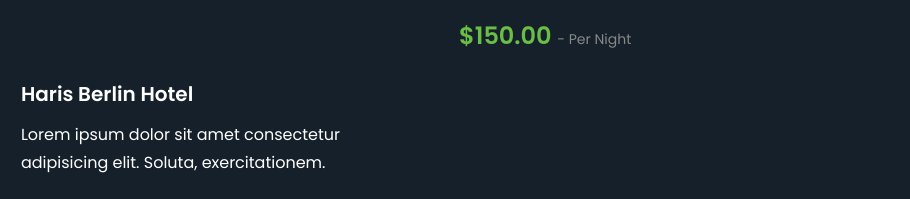
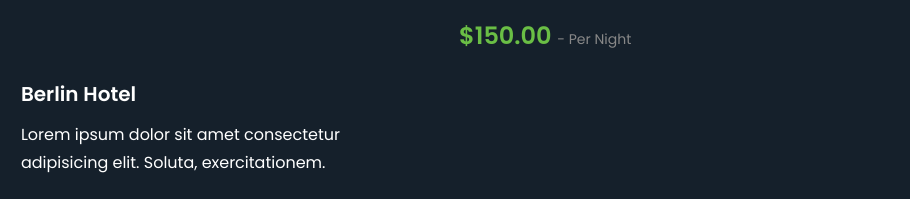
Before and after one commit to hariskaric/Travel-Explore, a plain HTML site: page index.html in a window 1280 px wide. Shown: the part 4764-4963 px from the top of the page, 221-1131 px from the left. Drawn offline with nearby package versions, Linux system fonts and the light colour scheme; a script that the page names is missing.

Commit message:
Hotel Items

```diff
--- a/index.html
+++ b/index.html
@@ -501,7 +501,7 @@
               <div class="media-body">
                 <div class="hotel-info">
                   <h3>
-                    <a href="#">Haris Berlin Hotel</a>
+                    <a href="#">Berlin Hotel</a>
                   </h3>
                   <p>Lorem ipsum dolor sit amet consectetur adipisicing elit. Soluta, exercitationem.</p>
                   <div class="hotel-price">
```
